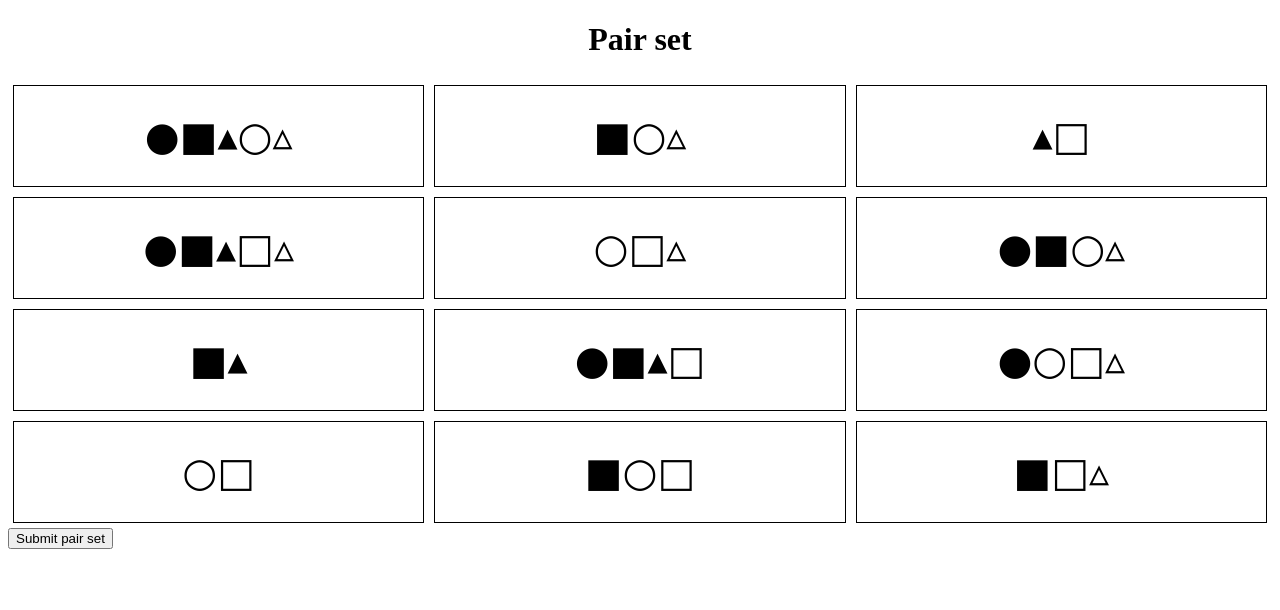
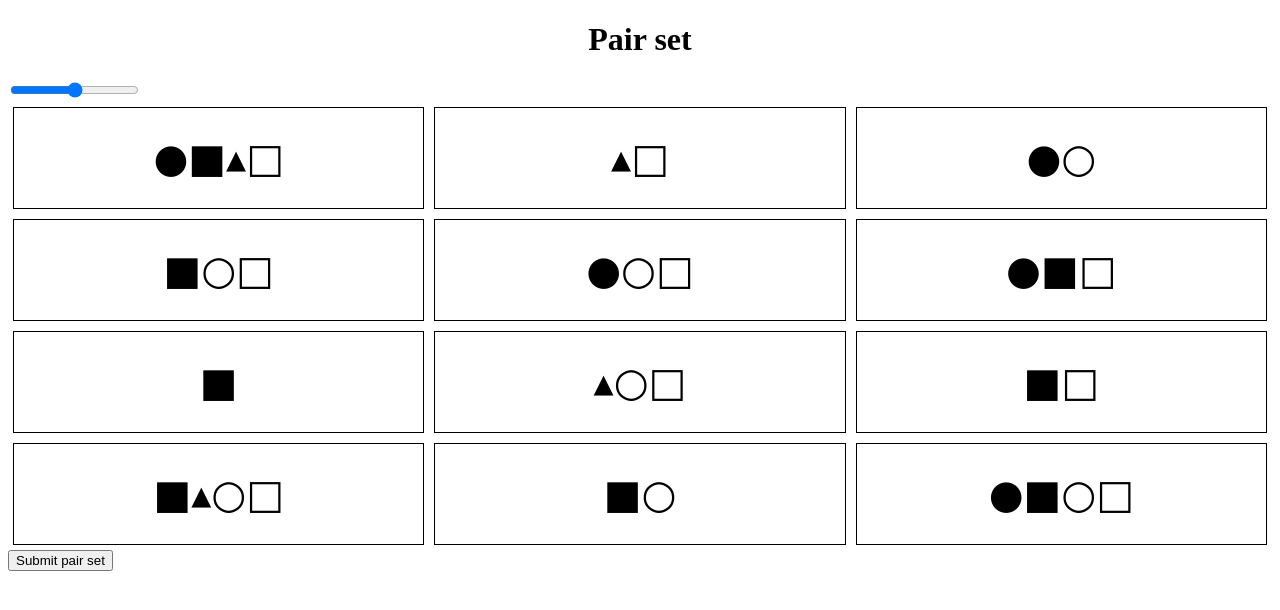
Before and after one commit to jherndon8/pair-set, a plain HTML site: page index.html in a window 1280 px wide. Drawn offline with Linux system fonts and the light colour scheme.

Commit message:
add difficulty slider

```diff
--- a/index.html
+++ b/index.html
@@ -5,6 +5,7 @@
     </head>
     <body>
         <h1>Pair set</h1>
+        <input type="range" min="4" max="6" value="5" class="slider" id="numShapes" onchange="changeNumShapes(this.value)">
         <div id="container">
             <div class="row">
                 <div class="card"></div>
--- a/script.js
+++ b/script.js
@@ -1,5 +1,6 @@
 var cards = document.getElementsByClassName('card')
 var deck;
+var numShapes = 5;
 var total = 0;
 var selected = [];
 shapes = {
@@ -20,11 +21,17 @@ function shuffleArray(array) {
         array[j] = temp;
     }
 }
+function changeNumShapes(value) {
+    numShapes = value
+    init();
+}
 
 function init() {
-    deck = Array.from(Array(63).keys());
-    deck[0] = 63;
+    deck = Array.from(Array((1 << numShapes) - 1).keys());
+    console.log(deck, numShapes);
+    deck[0] = (1<<numShapes) - 1;
     shuffleArray(deck);
+    console.log(deck);
 
     for (card of cards) {
         newCard(card)
@@ -32,11 +39,12 @@ function init() {
 }
 
 function newCard(card) {
+    console.log('jth')
     var number = deck.pop();
     card.value = number
     card.innerText = '';
     var shape = 1
-    for (var i = 0; i < 6; i++) {
+    for (var i = 0; i < numShapes; i++) {
         if (shape & number) {
             card.innerText = card.innerText + shapes[shape]
         }
@@ -69,4 +77,4 @@ function submit() {
 
 
 init()
-Array.from(cards).forEach(function (card) {card.addEventListener('click', () => {card.classList.toggle('selected')})});
+Array.from(cards).forEach(function (card) {card.addEventListener('click', () => {if (card.value) {card.classList.toggle('selected')}})});
```
